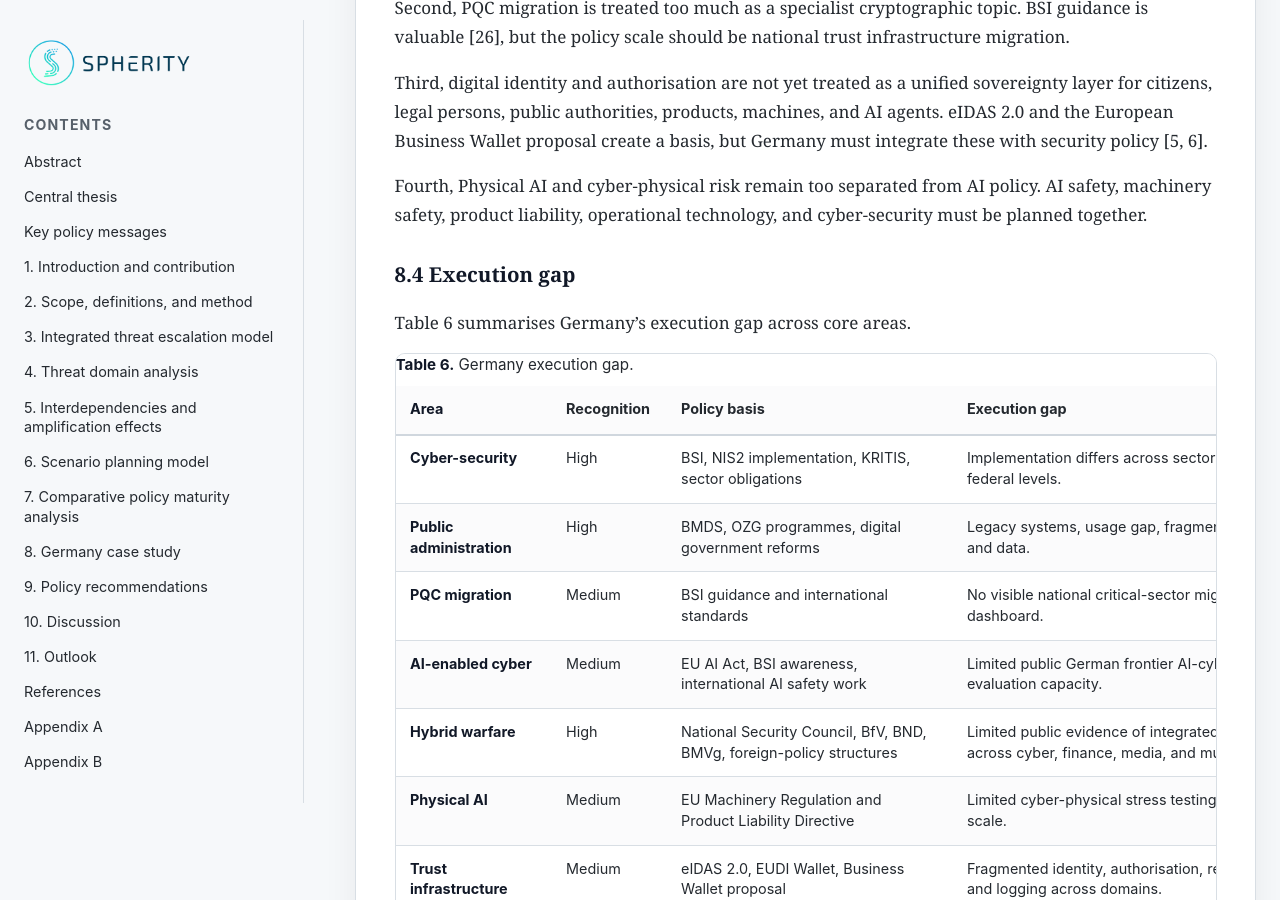
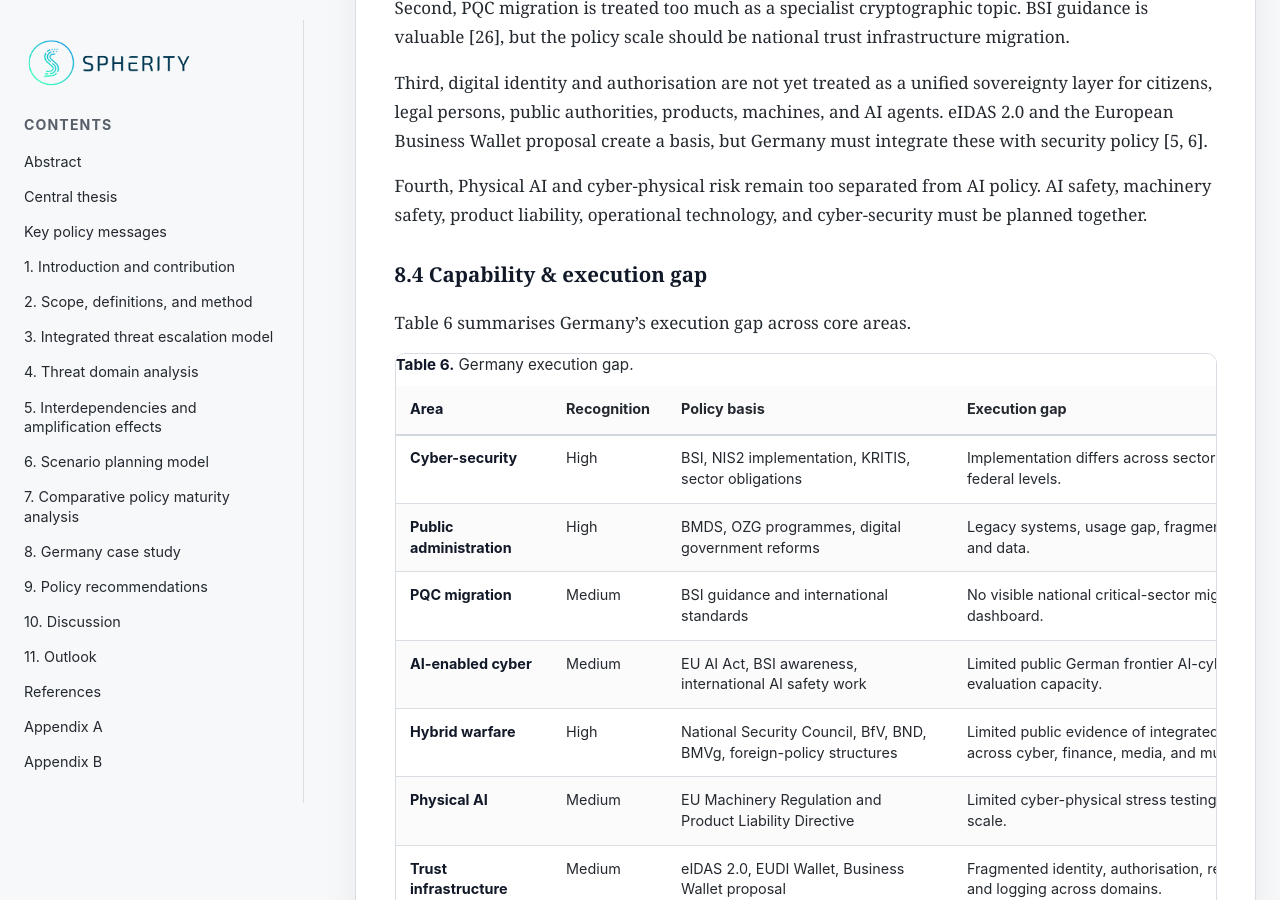
Before and after one commit to spherity/spherity-research, a Jekyll site: the page built from docs/threat-escalation-model-germany-eu.md, in a window 1280 px wide and 900 px high, scrolled down 22333 px. Built offline with Jekyll 4.4.1, drawn with Linux system fonts in a browser that asks for light colours.

Commit message:
Update threat-escalation-model-germany-eu.md

```diff
--- a/docs/threat-escalation-model-germany-eu.md
+++ b/docs/threat-escalation-model-germany-eu.md
@@ -692,7 +692,7 @@ Third, digital identity and authorisation are not yet treated as a unified sover
 
 Fourth, Physical AI and cyber-physical risk remain too separated from AI policy. AI safety, machinery safety, product liability, operational technology, and cyber-security must be planned together.
 
-<h3 id="8-4-execution-gap">8.4 Execution gap</h3>
+<h3 id="8-4-capability-execution-gap">8.4 Capability & execution gap</h3>
 
 Table 6 summarises Germany’s execution gap across core areas.
 
```
